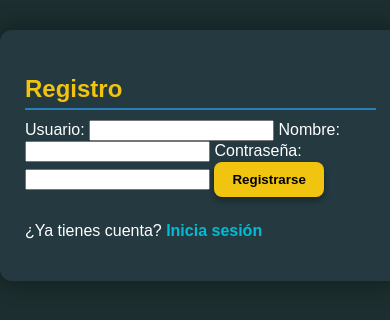
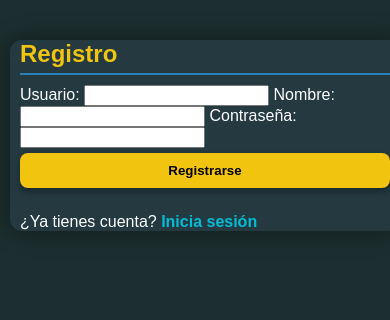
Before and after one commit to Raxz546/Estructuas-proyecto, a Flask app: page /register in a window 390 px wide. Shown: the top 320 px of the page. Run offline with Flask 3, Linux system fonts and the light colour scheme.

Commit message:
Estilos responsivos para móviles

```diff
--- a/static/styles.css
+++ b/static/styles.css
@@ -87,3 +87,36 @@ form button[type="submit"].eliminar {
 form button[type="submit"].eliminar:hover {
     background-color: #ff4f5a;
 }
+
+/* Estilos para pantallas pequeñas (celulares) */
+@media (max-width: 768px) {
+    body {
+        font-size: 16px;
+        padding: 10px;
+    }
+
+    .container {
+        width: 100%;
+        padding: 0 10px;
+    }
+
+    table {
+        font-size: 14px;
+        overflow-x: auto;
+        display: block;
+    }
+
+    img {
+        width: 100%;
+        height: auto;
+    }
+
+    textarea {
+        width: 100%;
+    }
+
+    button {
+        width: 100%;
+        margin-top: 5px;
+    }
+}
```
